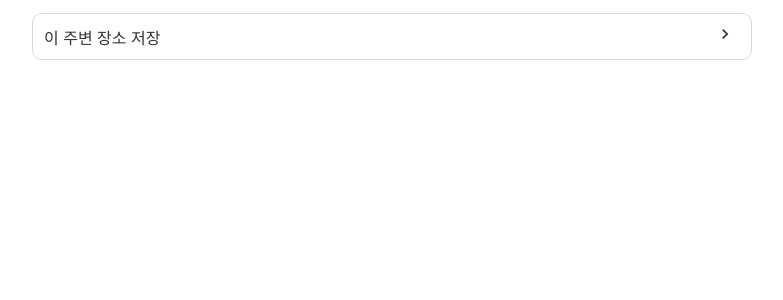
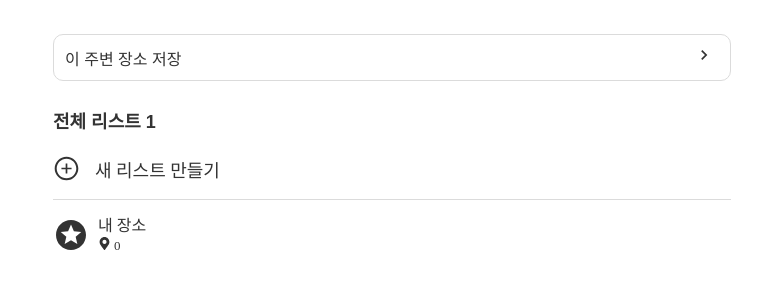
Before and after one commit to KORIT-PKKK/PKKK-protfolio, a React (Create React App) app in the folder fornt_pkkk/: page /save in a window 1280 px wide. Shown: the top 300 px of the page, without its empty margins (248-1031 px from the left). Built offline with nearby package versions, Linux system fonts and the light colour scheme.

Commit message:
Feat: 저장페이지 추가

```diff
--- a/fornt_pkkk/src/App.js
+++ b/fornt_pkkk/src/App.js
@@ -7,6 +7,7 @@ import Visit from './pages/visit/Visit';
 import Feed from './pages/feed/Feed';
 import Review from './pages/review/Review';
 import Save from './pages/save/Save';
+import Book from './pages/book/Book';
 
 
 function App() {
@@ -19,6 +20,7 @@ function App() {
         <Route path='/feed' element={<Feed />}></Route>
         <Route path='/review' element={<Review />}></Route>
         <Route path='/save' element={<Save />}></Route>
+        <Route path='/book' element={<Book />}></Route>
       </Routes>
     </>
   );
--- a/fornt_pkkk/src/pages/book/Book.js
+++ b/fornt_pkkk/src/pages/book/Book.js
@@ -0,0 +1,15 @@
+/** @jsxImportSource @emotion/react */
+import * as S from './style/HomeStyle';
+import React from 'react';
+
+const Book = () => {
+    return (
+        <>
+            <header css={S.bookButtonBox}>
+
+            </header>
+        </>
+    );
+};
+
+export default Book;
--- a/fornt_pkkk/src/pages/book/style/BookStyle.js
+++ b/fornt_pkkk/src/pages/book/style/BookStyle.js
@@ -0,0 +1,6 @@
+import { css } from "@emotion/react";
+
+export const bookButtonBox = css`
+    margin-top: 13px;
+    padding: 20px 0px 2px;
+`;
--- a/fornt_pkkk/src/pages/save/Save.js
+++ b/fornt_pkkk/src/pages/save/Save.js
@@ -2,15 +2,40 @@
 import * as S from './style/SaveStyle';
 import React from 'react';
 import { MdKeyboardArrowRight } from 'react-icons/md';
+import { AiOutlinePlusCircle } from 'react-icons/ai';
+import { MdStars } from 'react-icons/md';
+import { FaMapMarkerAlt } from 'react-icons/fa';
 
 const Save = () => {
     return (
         <>
             <div css={S.container}>
-                <button css={S.savePlaceMap}>
-                    <div>이 주변 장소 저장</div>
-                    <div css={S.savePlaceIcon}><MdKeyboardArrowRight/></div>
+                <div css={S.savePlaceMapBox}>
+                    <button css={S.savePlaceMap}>
+                        <div>이 주변 장소 저장</div>
+                        <div css={S.savePlaceIcon}><MdKeyboardArrowRight/></div>
+                    </button>
+                </div>
+                <button css={S.listCount}>
+                    전체 리스트 1
                 </button>
+                <div css={S.addList}>
+                    <div css={S.addListIcon}>
+                        <AiOutlinePlusCircle/>
+                    </div>
+                    새 리스트 만들기
+                </div>
+                <ul css={S.placeList}>
+                    <div css={S.placeListBox}>
+                        <div css={S.placeListIcon}>
+                            <MdStars/>
+                        </div>
+                        <div>
+                            <div css={S.myPlace}>내 장소</div>
+                            <div css={S.myPlaceCount}><FaMapMarkerAlt css={S.myPlaceIcon}/>0</div>
+                        </div>
+                    </div>
+                </ul>
             </div>
         </>
     );
--- a/fornt_pkkk/src/pages/save/style/SaveStyle.js
+++ b/fornt_pkkk/src/pages/save/style/SaveStyle.js
@@ -3,6 +3,12 @@ import { css } from "@emotion/react";
 export const container = css`
     margin: 13px auto 0px;
     width: 720px;
+    padding: 0px 21px;
+`;
+
+export const savePlaceMapBox = css`
+    height: 92px;
+    padding: 21px 0px 24px;
 `;
 
 export const savePlaceMap = css`
@@ -16,8 +22,64 @@ export const savePlaceMap = css`
     border-radius: 10px;
     background-color: white;
     font-size: 16px;
+    cursor: pointer;
 `;
 
 export const savePlaceIcon = css`
     font-size: 20px;
 `;
+
+export const listCount = css`
+    padding: 2px 0px 10px;
+    background-color: white;
+    border: none;
+    font-size: 18px;
+    font-weight: 600;
+    cursor: pointer;
+`;
+
+export const addList = css`
+    display: flex;
+    align-items: center;
+    padding: 12px 0px;
+    border-bottom: 1px solid #dbdbdb;
+    font-size: 18px;
+    cursor: pointer;
+`;
+
+export const addListIcon = css`
+    margin-right: 15px;
+    font-size: 27px;
+`;
+
+export const placeList = css`
+    padding-bottom: 21px;
+    cursor: pointer;
+`;
+
+export const placeListBox = css`
+    display: flex;
+    height: 69px;
+    padding: 15px 33px 15px 0px;
+`;
+
+export const placeListIcon = css`
+    display: flex;
+    align-items: center;
+    margin-right: 9px;
+    font-size: 36px;
+`;
+
+export const myPlace = css`
+    margin-top: 3px;
+    font-size: 16px;
+`;
+
+export const myPlaceCount = css`
+    margin-top: 3px;
+    font-size: 13px;
+`;
+
+export const myPlaceIcon = css`
+    margin-right: 3px;
+`;
```
